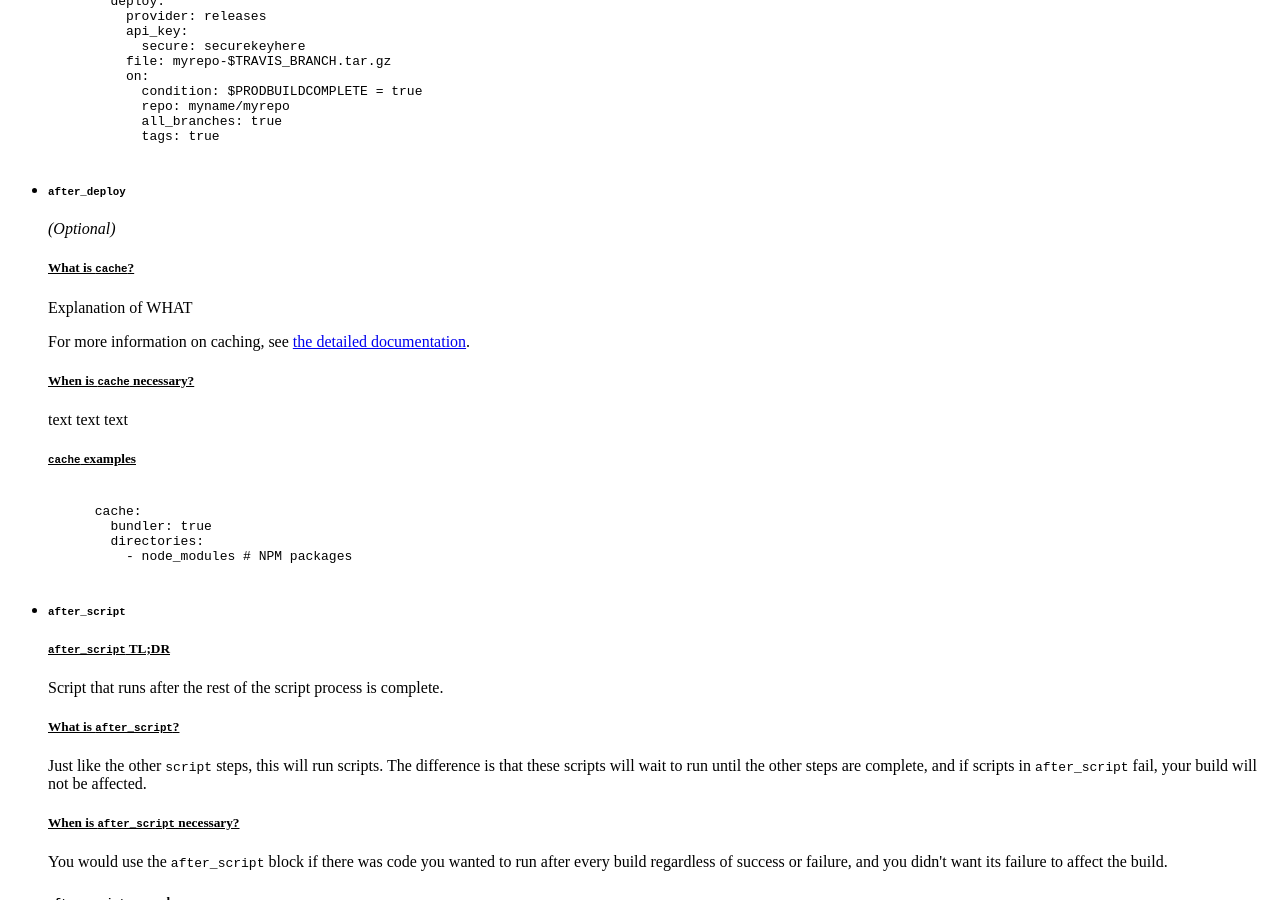
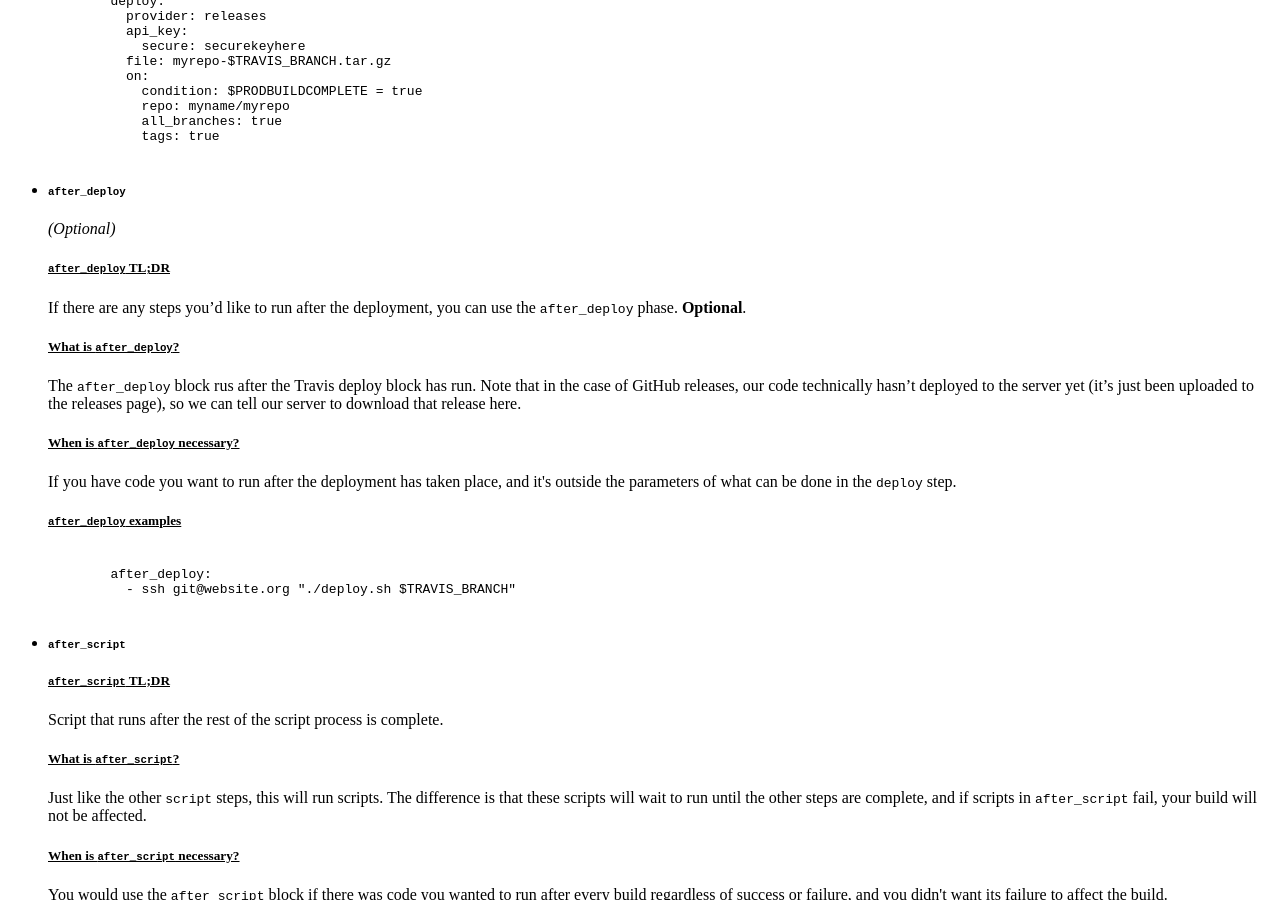
Before and after one commit to brianamarie/test-jekyll, a Jekyll site: the page built from index.html, in a window 1280 px wide and 900 px high, scrolled down 6996 px. Built offline with Jekyll 4.4.1, drawn with Linux system fonts in a browser that asks for light colours; nearby versions of some CDN libraries; a script that is not in the unit is left out.

Commit message:
after_deploy

```diff
--- a/_includes/after_deploy.html
+++ b/_includes/after_deploy.html
@@ -3,16 +3,15 @@
     <h5><code>after_deploy</code></h5> <em>(Optional)</em>
   </div>
   <div class="collapsible-body">
-    <h5 style="text-decoration: underline">What is <code>cache</code>?</h5>
-      <p>Explanation of WHAT</p>
-      <p>For more information on caching, see <a href="https://docs.travis-ci.com/user/caching">the detailed documentation</a>.
-    <h5 style="text-decoration: underline">When is <code>cache</code> necessary?</h5>
-      <p>text text text</p>
-    <h5 style="text-decoration: underline"><code>cache</code> examples</h5>
+    <h5 style="text-decoration: underline"><code>after_deploy</code> TL;DR</h5>
+      <p>If there are any steps you’d like to run after the deployment, you can use the <code>after_deploy</code> phase. <strong>Optional</strong>.</p>
+    <h5 style="text-decoration: underline">What is <code>after_deploy</code>?</h5>
+      <p>The <code>after_deploy</code> block rus after the Travis deploy block has run. Note that in the case of GitHub releases, our code technically hasn’t deployed to the server yet (it’s just been uploaded to the releases page), so we can tell our server to download that release here.</p>
+    <h5 style="text-decoration: underline">When is <code>after_deploy</code> necessary?</h5>
+      <p>If you have code you want to run after the deployment has taken place, and it's outside the parameters of what can be done in the <code>deploy</code> step.</p>
+    <h5 style="text-decoration: underline"><code>after_deploy</code> examples</h5>
       <pre><code>
-      cache:
-        bundler: true
-        directories:
-          - node_modules # NPM packages
+        after_deploy:
+          - ssh git@website.org "./deploy.sh $TRAVIS_BRANCH"
       </pre></code>
 </li>
```
